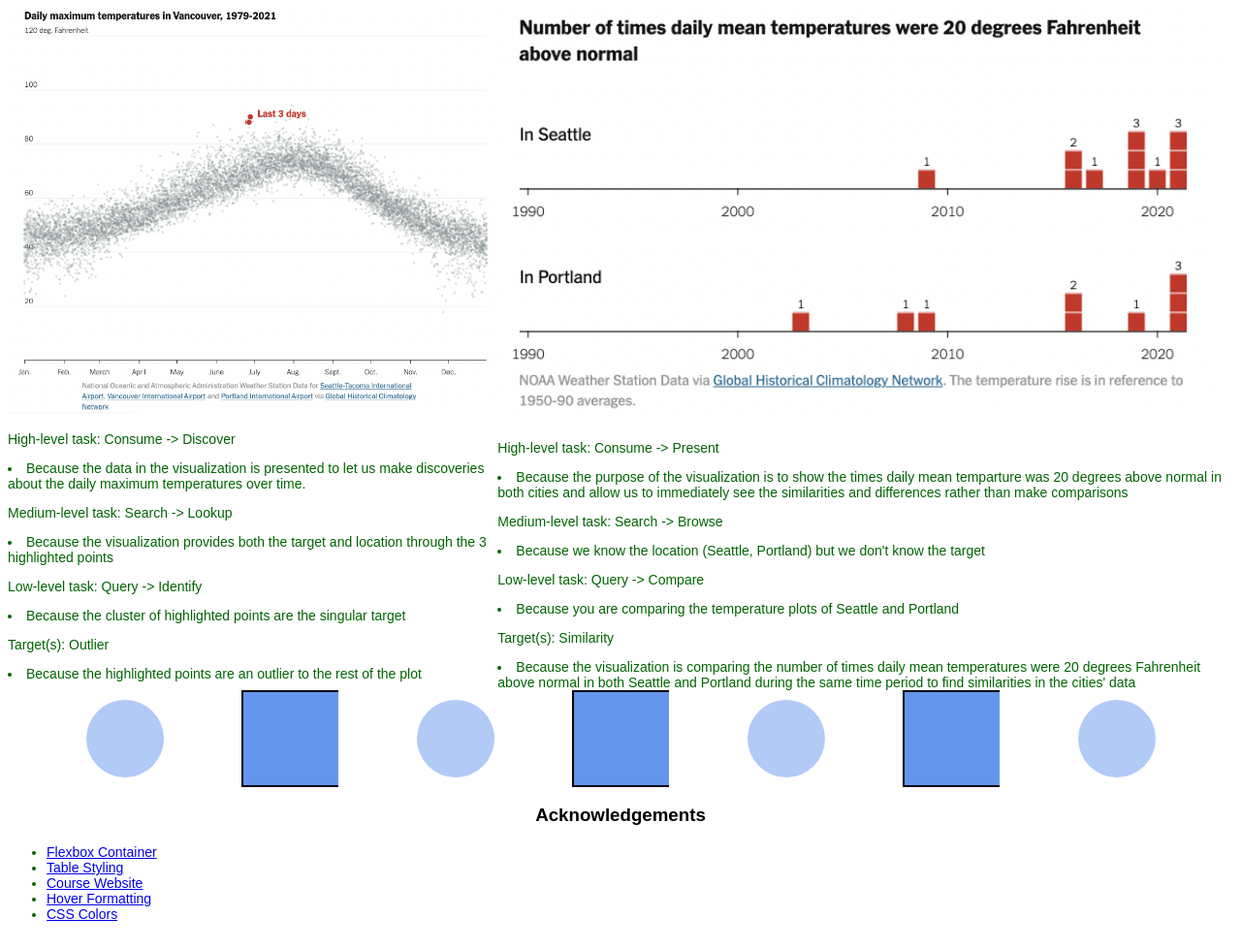
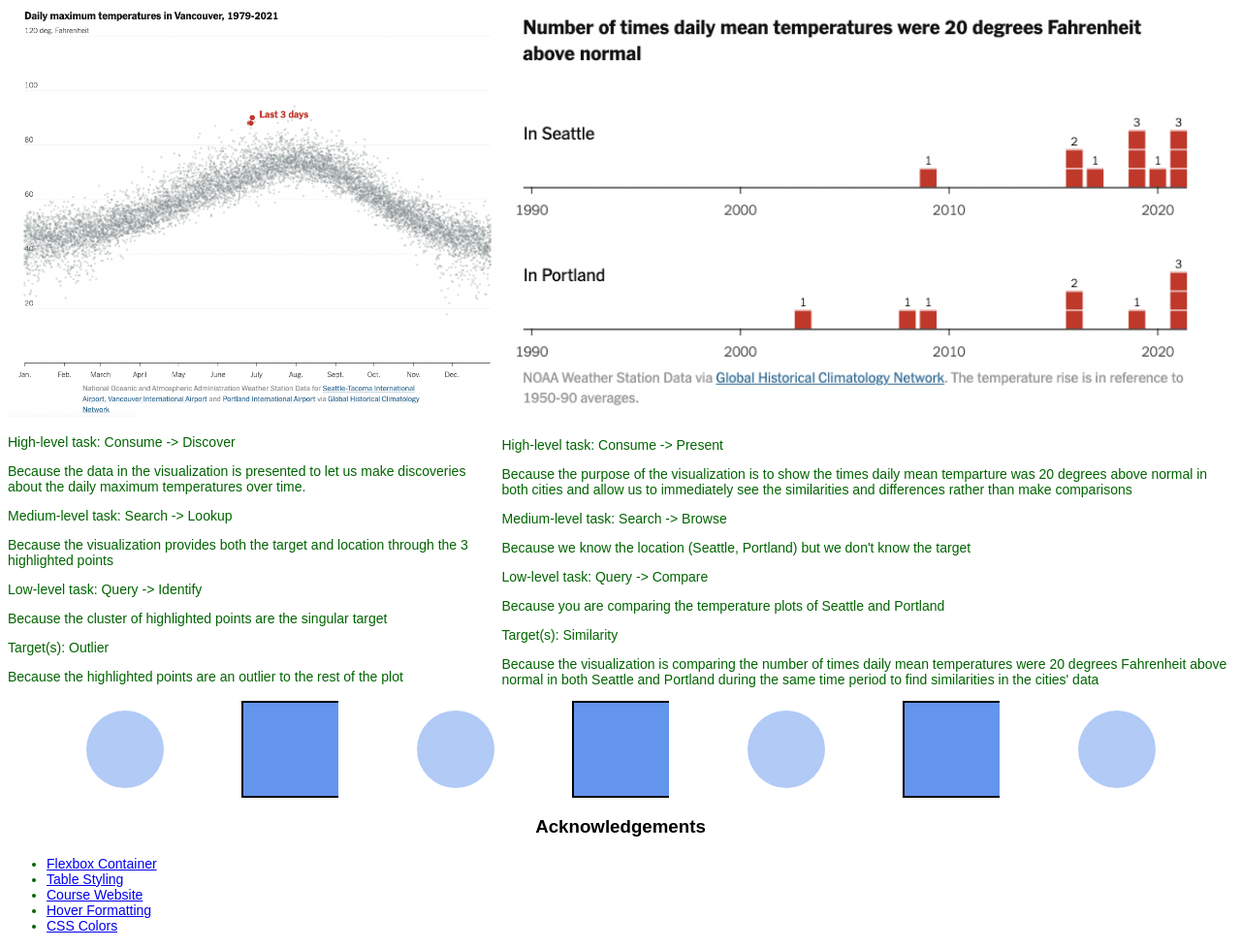
Before and after one commit to DS4200-S23-Class/hw-02-krishanu-and-zain, a plain HTML site: page index.html in a window 1280 px wide. Shown: the part 816-1795 px from the top of the page at 97% size. Drawn offline with Linux system fonts and the light colour scheme.

Commit message:
Update index.html

```diff
--- a/index.html
+++ b/index.html
@@ -81,27 +81,27 @@
             <div>
                 <img src="img\vis1.png" alt="Daily maximum temperatures in Vancouver 1979-2021">
                 <p>High-level task: Consume -> Discover</p>
-                <li>Because the data in the visualization is presented to let us make discoveries about the daily maximum temperatures over time.</li>
+                <p>Because the data in the visualization is presented to let us make discoveries about the daily maximum temperatures over time.</p>
                 <p>Medium-level task: Search -> Lookup </p>
-                <li>Because the visualization provides both the target and location through the 3 highlighted points </li>
+                <p>Because the visualization provides both the target and location through the 3 highlighted points </p>
                 <p>Low-level task: Query -> Identify</p>
-                <li>Because the cluster of highlighted points are the singular target</li>
+                <p>Because the cluster of highlighted points are the singular target</p>
                 <p>Target(s): Outlier</p>
-                <li>Because the highlighted points are an outlier to the rest of the plot </li>
+                <p>Because the highlighted points are an outlier to the rest of the plot </p>
 
             </div>
             <div>
                 <img src="img\vis2.png" alt="Number of times daily mean temperatures were 20 degrees Fahrenheit above normal">
                 <p>High-level task: Consume -> Present</p>
-                <li>Because the purpose of the visualization is to show the times daily mean temparture was 20 degrees above normal
-                    in both cities and allow us to immediately see the similarities and differences rather than make comparisons</li>
+                <p>Because the purpose of the visualization is to show the times daily mean temparture was 20 degrees above normal
+                    in both cities and allow us to immediately see the similarities and differences rather than make comparisons</p>
                 <p>Medium-level task: Search -> Browse</p>
-                <li>Because we know the location (Seattle, Portland) but we don't know the target</li>
+                <p>Because we know the location (Seattle, Portland) but we don't know the target</p>
                 <p>Low-level task: Query -> Compare</p>
-                <li>Because you are comparing the temperature plots of Seattle and Portland</li>
+                <p>Because you are comparing the temperature plots of Seattle and Portland</p>
                 <p>Target(s): Similarity</p>
-                <li>Because the visualization is comparing the number of times daily mean temperatures were 20 degrees Fahrenheit above normal
-                    in both Seattle and Portland during the same time period to find similarities in the cities' data</li>
+                <p>Because the visualization is comparing the number of times daily mean temperatures were 20 degrees Fahrenheit above normal
+                    in both Seattle and Portland during the same time period to find similarities in the cities' data</p>
             </div>
 
     </div>
```
